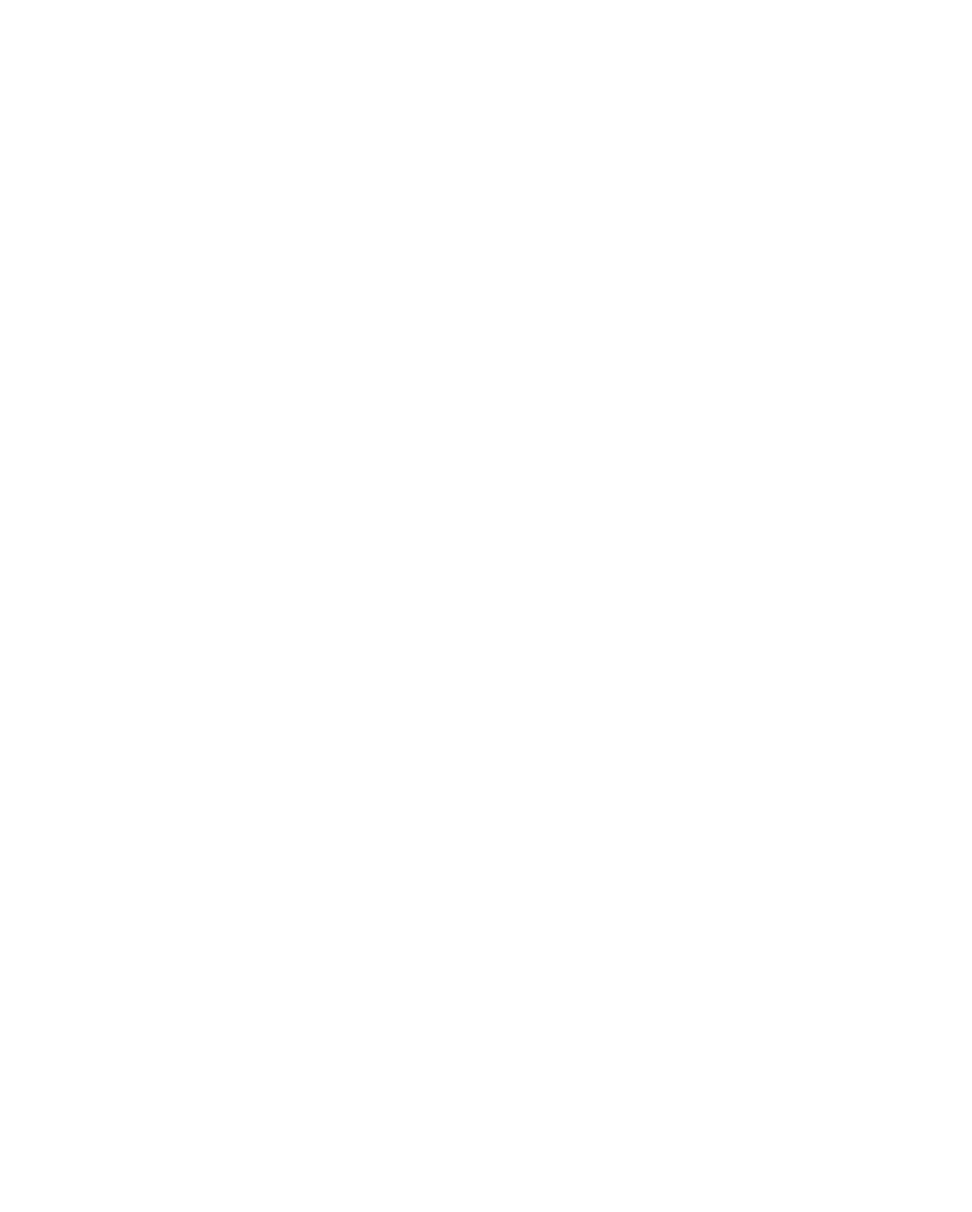
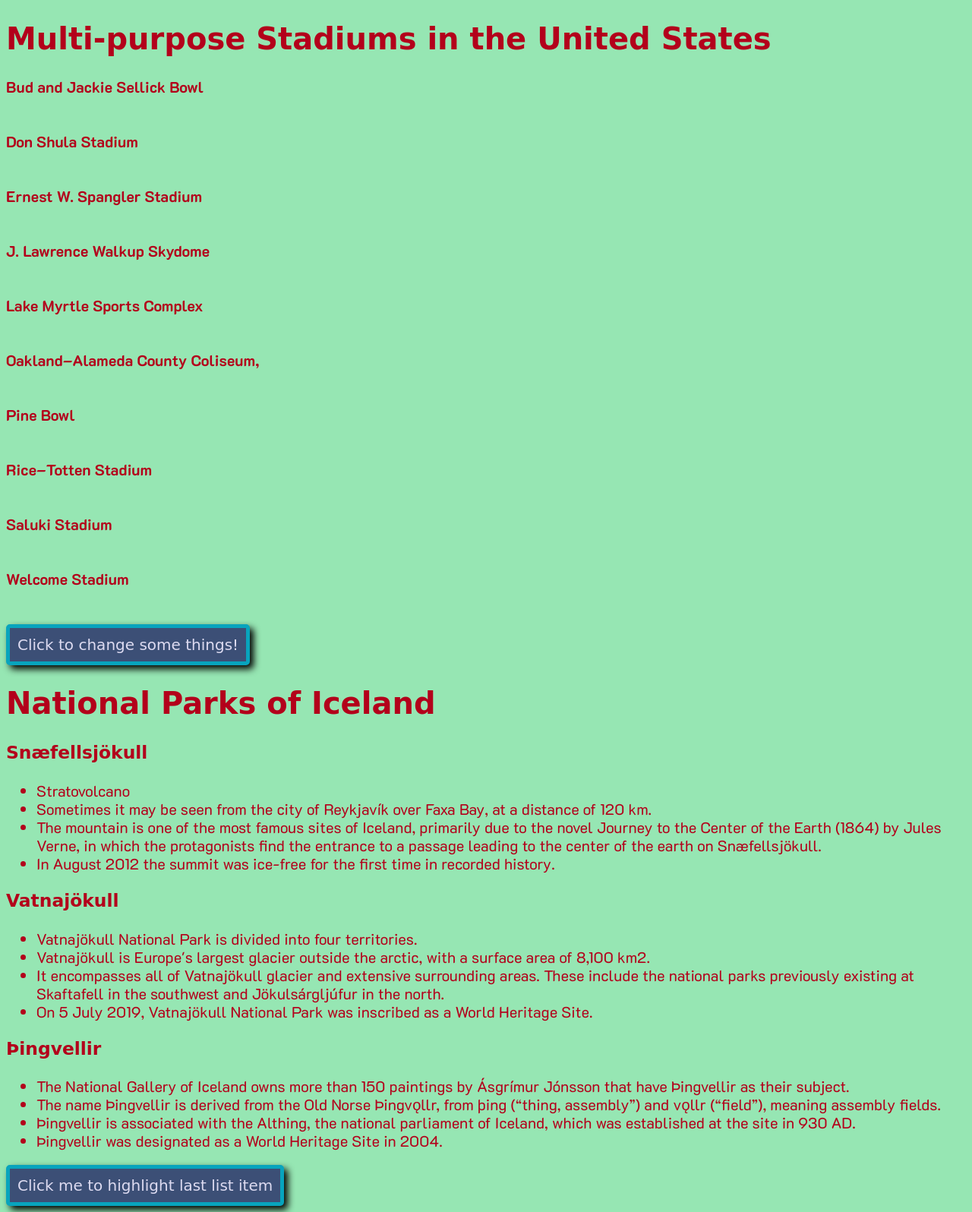
Before and after one commit to adrianhernandez08/resources, a plain HTML site: page jquery.html in a window 1280 px wide. Shown: the whole page at 76% size. Before the commit the page ends 800 px from the top, so only its background shows below. Drawn offline with nearby package versions, Linux system fonts and the light colour scheme; a web font is replaced by a local one.

Commit message:
before css commit

```diff
--- a/jquery.html
+++ b/jquery.html
@@ -2,13 +2,157 @@
 <html lang="en">
 <head>
     <meta charset="UTF-8">
-    <title>Title</title>
+    <title>jQuery Essential Methods</title>
+    <link rel="preconnect" href="https://fonts.googleapis.com">
+    <link rel="preconnect" href="https://fonts.gstatic.com" crossorigin>
+    <link href="https://fonts.googleapis.com/css2?family=Croissant+One&family=IBM+Plex+Mono&family=K2D:ital,wght@0,400;0,700;1,400;1,700&display=swap" rel="stylesheet">
+    <style>
+        * {
+            line-height: 1.2em;
+            font-family: 'K2D', sans-serif;
+        }
+
+        h1, h3, button {
+            font-family: 'Croissant One', cursive;
+        }
+
+        .invisible {
+            visibility: hidden;
+        }
+
+        .highlighter {
+            background-color: black;
+            color: white;
+            font-family: 'IBM Plex Mono', monospace;
+        }
+
+        .emboldened {
+            font-weight: bold;
+        }
+
+        .enbluened {
+            color: #373fff;
+        }
+
+        body {
+            font-size: 1.25em;
+            color: #B3001B;
+            background-color: #96E6B3;
+        }
+
+        dt {
+            font-weight: bold;
+        }
+
+        dd {
+            margin-bottom: 1.2em;
+        }
+
+        .yellow-bg {
+            background: yellow;
+        }
+
+        .styler {
+            position: relative;
+            top: 0;
+            left: 0;
+            transition: 1s;
+            font-size: 1em;
+            border-radius: 5px;
+            color: #DDDBF1;
+            background-color: #3C4F76;
+            border: #08A4BD solid 5px;
+            padding: 10px;
+            box-shadow: 5px 5px 10px black;
+        }
+
+        .styler:hover {
+            background-color: #EEA243;
+            color: #F1D9A7;
+            border-color: #F3D34A;
+            box-shadow: 0 0 5px black;
+            top: 5px;
+            left: 5px;
+        }
+    </style>
 </head>
 <body>
-<script src="/js/jquery.js"></script>
+<h1>Multi-purpose Stadiums in the United States</h1>
+<dl>
+    <dt>Bud and Jackie Sellick Bowl</dt>
+    <dd class="invisible">Located in Indianapolis, IN</dd>
+
+    <dt>Don Shula Stadium</dt>
+    <dd class="invisible">Located in University Park, OH</dd>
+
+    <dt>Ernest W. Spangler Stadium</dt>
+    <dd class="invisible">Located in Boiling Springs, NC</dd>
+
+    <dt>J. Lawrence Walkup Skydome</dt>
+    <dd class="invisible">Located in Flagstaff, AZ</dd>
+
+    <dt>Lake Myrtle Sports Complex</dt>
+    <dd class="invisible">Located in Auburndale, FL</dd>
+
+    <dt>Oakland–Alameda County Coliseum,</dt>
+    <dd class="invisible">Located in Oakland, CA</dd>
+
+    <dt>Pine Bowl</dt>
+    <dd class="invisible">Located in Loretto, PA</dd>
+
+    <dt>Rice–Totten Stadium</dt>
+    <dd class="invisible">Located in Itta Bena, MS</dd>
+
+    <dt>Saluki Stadium</dt>
+    <dd class="invisible">Located in Carbondale, IL</dd>
+
+    <dt>Welcome Stadium</dt>
+    <dd class="invisible">Located in Dayton, OH</dd>
+</dl>
+
+<button class="styler" id="btn-1">Click to change some things!</button>
+<h1>National Parks of Iceland</h1>
+<h3>Snæfellsjökull</h3>
+<ul>
+    <li>Stratovolcano</li>
+    <li>Sometimes it may be seen from the city of Reykjavík over Faxa Bay, at a distance of 120 km.</li>
+    <li>The mountain is one of the most famous sites of Iceland, primarily due to the novel Journey to the Center of the Earth (1864) by Jules Verne, in which the protagonists find the entrance to a passage leading to the center of the earth on Snæfellsjökull.</li>
+    <li>In August 2012 the summit was ice-free for the first time in recorded history.</li>
+</ul>
+
+<h3>Vatnajökull</h3>
+<ul>
+    <li>Vatnajökull National Park is divided into four territories.</li>
+    <li>Vatnajökull is Europe's largest glacier outside the arctic, with a surface area of 8,100 km2.</li>
+    <li>It encompasses all of Vatnajökull glacier and extensive surrounding areas. These include the national parks previously existing at Skaftafell in the southwest and Jökulsárgljúfur in the north.</li>
+    <li>On 5 July 2019, Vatnajökull National Park was inscribed as a World Heritage Site.</li>
+</ul>
+
+<h3>Þingvellir</h3>
+<ul>
+    <li>The National Gallery of Iceland owns more than 150 paintings by Ásgrímur Jónsson that have Þingvellir as their subject.</li>
+    <li>The name Þingvellir is derived from the Old Norse Þingvǫllr, from þing (“thing, assembly”) and vǫllr (“field”), meaning assembly fields.</li>
+    <li>Þingvellir is associated with the Althing, the national parliament of Iceland, which was established at the site in 930 AD.</li>
+    <li>Þingvellir was designated as a World Heritage Site in 2004.</li>
+</ul>
+
+<button class="styler" id="btn-2">Click me to highlight last list item</button>
 
 
+<script src="https://code.jquery.com/jquery-3.7.0.min.js" integrity="sha256-2Pmvv0kuTBOenSvLm6bvfBSSHrUJ+3A7x6P5Ebd07/g=" crossorigin="anonymous"></script>
+<script>
+    "use strict";
 
+    $(document).ready(function() {
+        $("#btn-1").on("click", function() {
+            $("dd").toggleClass("invisible");
+        });
+
+        $("dt").on("click", function() {
+            $(this).addClass("highlighter");
+        })
+    });
+</script>
 
 </body>
 </html>
```
Also changed, not shown: ajax.html (added, +14 -0 lines), resourcesjs/ajax.js (added, +17 -0 lines).
